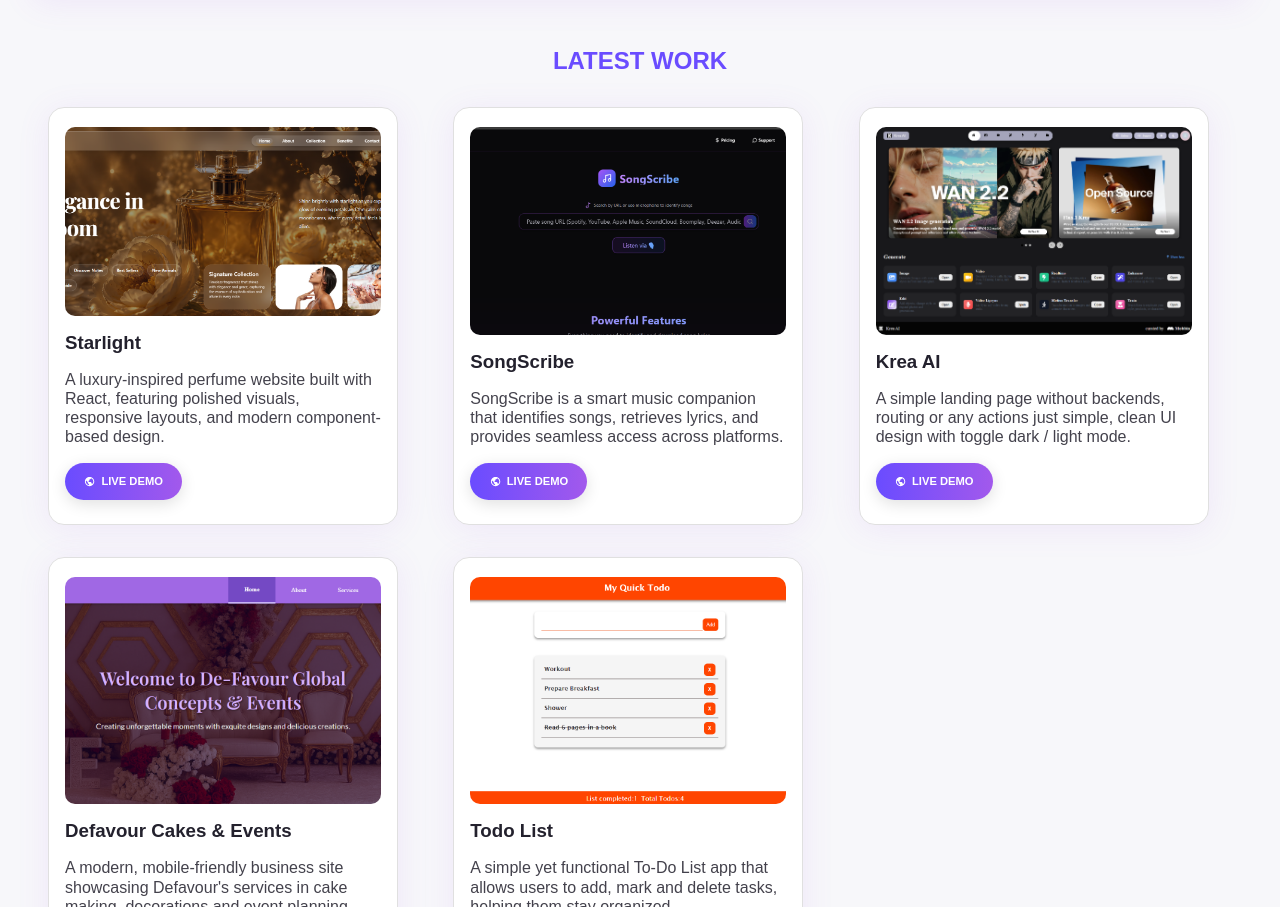
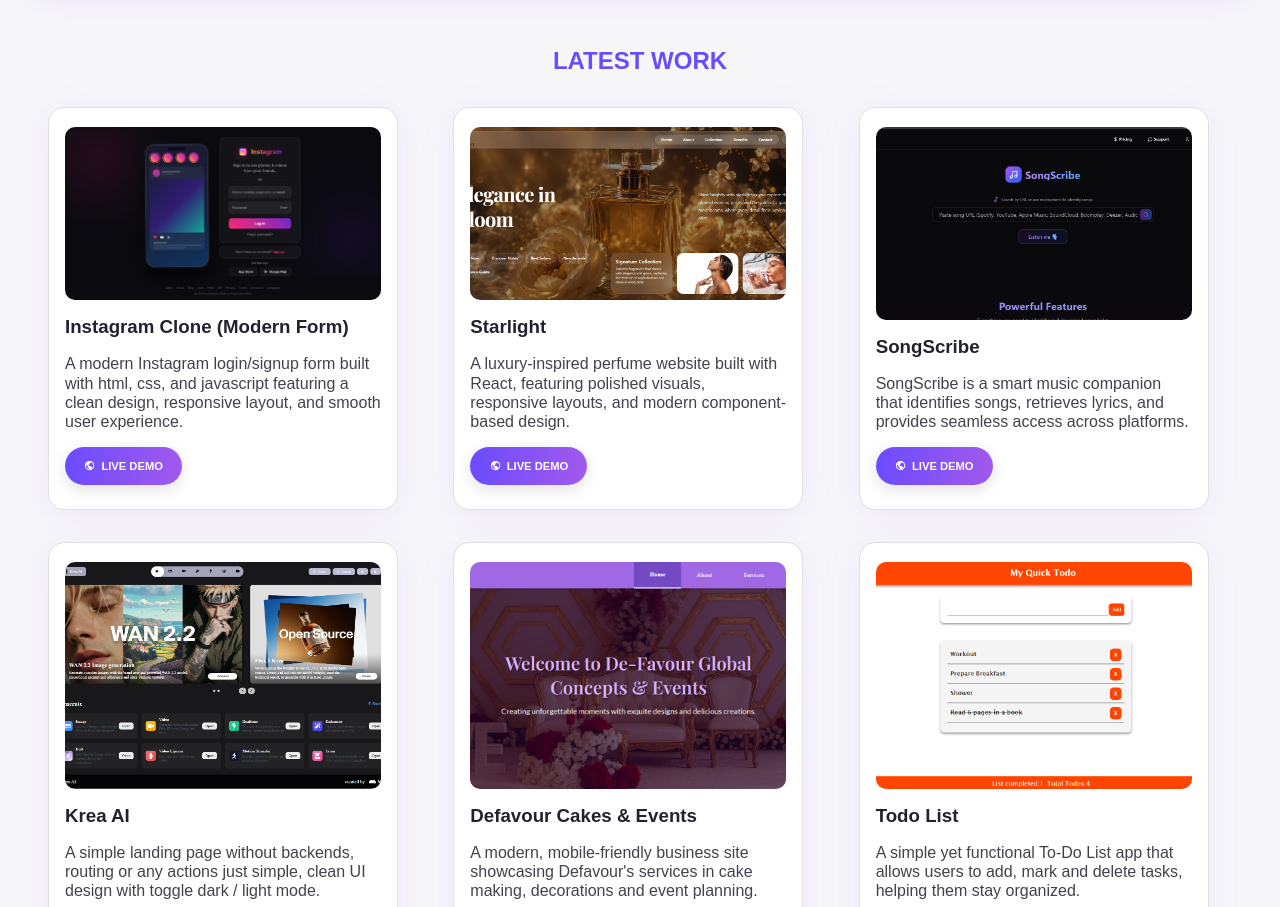
Before and after one commit to BwisterNova/my-portfolio, a React (Vite) app: page / in a window 1280 px wide. Shown: the part 1681-2588 px from the top of the page. Built offline with nearby package versions, Linux system fonts and the light colour scheme.

Commit message:
Instagram clone first commit

```diff
--- a/src/components/Projects/Projects.jsx
+++ b/src/components/Projects/Projects.jsx
@@ -6,12 +6,21 @@
 import todoImage from "../../assets/images/todoImage.png";
 import songScribe from "../../assets/images/songScribe.png";
 import starlight from "../../assets/images/starlight.png";
+import instaWeb from "../../assets/images/instaWeb.png";
 
 import { BiWorld } from "react-icons/bi";
 
 const projects = [
   {
     id: 1,
+    image: instaWeb,
+    title: "Instagram Clone (Modern Form)",
+    description:
+      "A modern Instagram login/signup form built with html, css, and javascript featuring a clean design, responsive layout, and smooth user experience.",
+    link: "https://modern-instagram-form.vercel.app/login.html",
+  },
+  {
+    id: 2,
     image: starlight,
     title: "Starlight ",
     description:
@@ -19,7 +28,7 @@
     link: "https://starlight-web.netlify.app",
   },
   {
-    id: 2,
+    id: 3,
     image: songScribe,
     title: "SongScribe ",
     description:
@@ -27,7 +36,7 @@
     link: "https://songscribe-lyrics.vercel.app/",
   },
   {
-    id: 3,
+    id: 4,
     image: kreaImage,
     title: "Krea AI ",
     description:
@@ -35,7 +44,7 @@
     link: "https://kea-landing-page.vercel.app/",
   },
   {
-    id: 4,
+    id: 5,
     image: defavour,
     title: "Defavour Cakes & Events ",
     description:
@@ -43,7 +52,7 @@
     link: "https://defavour-global-concepts-and-events.netlify.app/",
   },
   {
-    id: 5,
+    id: 6,
     image: todoImage,
     title: "Todo List",
     description:
```
Also changed, not shown: src/assets/images/instaWeb.png (added).
